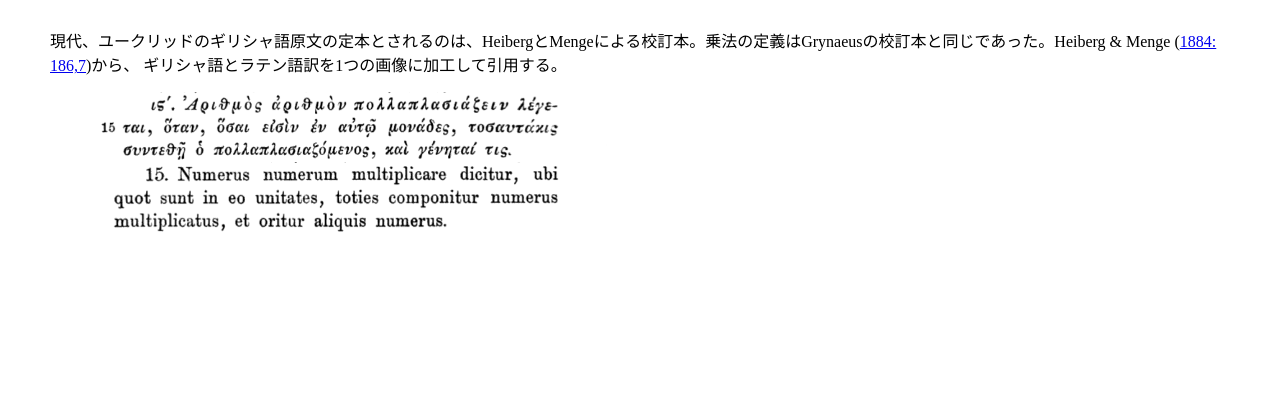
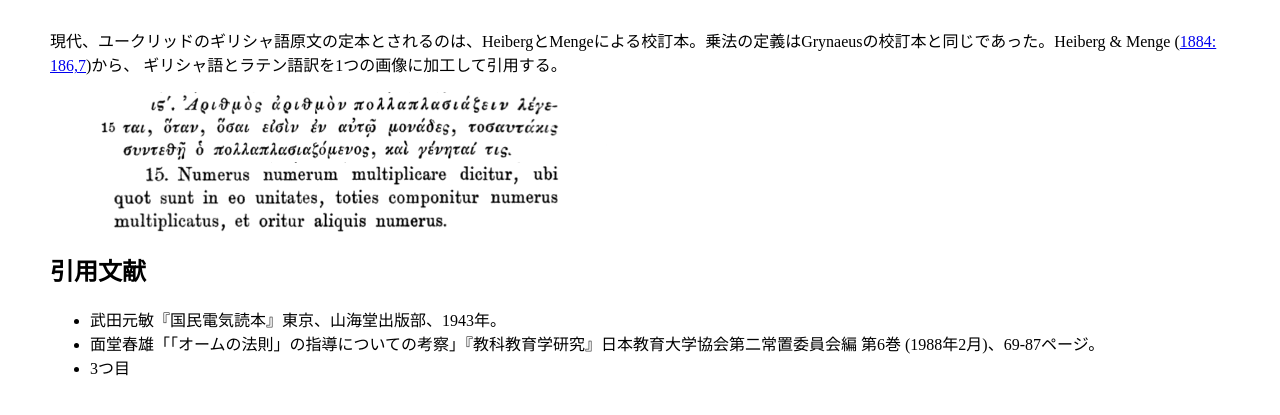
Before and after one commit to Temmusu/temmusu.github.io, a plain HTML site: page origins_of_ot_diagrams.html in a window 1280 px wide. Shown: the part 1398-1813 px from the top of the page. Before the commit the page ends 1680 px from the top, so only its background shows below. Drawn offline with Linux system fonts and the light colour scheme.

Commit message:
Update origins_of_ot_diagrams.html

```diff
--- a/origins_of_ot_diagrams.html
+++ b/origins_of_ot_diagrams.html
@@ -48,6 +48,13 @@
   ギリシャ語とラテン語訳を1つの画像に加工して引用する。</p>
 
   <p><img src="./docs/assets/images/heibergLatinElementaMultiplication.png" alt="Euclid's definition of multiplication in Heiberg's edition" width="557" height ="140"></p>
+<h2>引用文献</h2>
+
+  <ul>
+  <li>武田元敏『国民電気読本』東京、山海堂出版部、1943年。</li>
+  <li>面堂春雄「「オームの法則」の指導についての考察」『教科教育学研究』日本教育大学協会第二常置委員会編 第6巻 (1988年2月)、69-87ページ。</li>
+  <li>3つ目</li>
+</ul>
 
 
 
```
